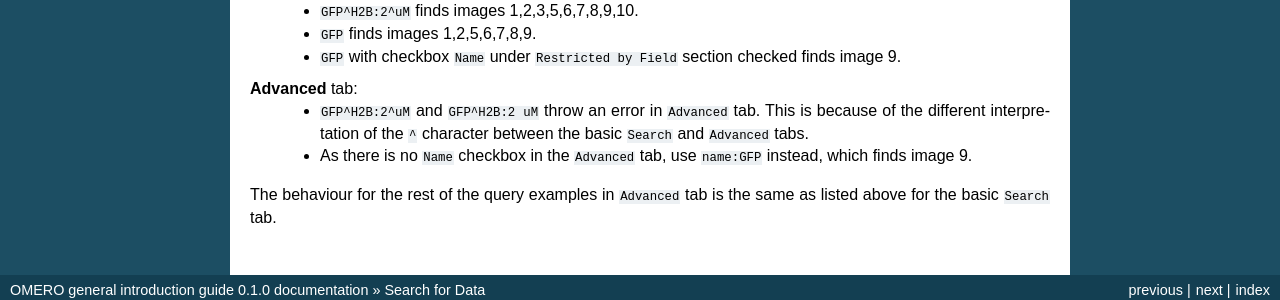
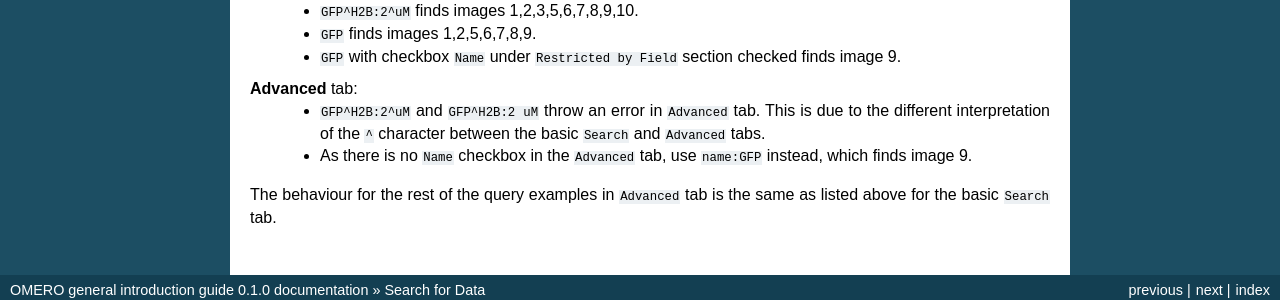
Before and after one commit to ome/omero-guide-introduction, a Sphinx documentation site: the page built from docs/search-omero.rst, in a window 1280 px wide. Shown: the part 2055-2355 px from the top of the page. Built offline with Sphinx 7.4.7, drawn with Linux system fonts in a browser that asks for light colours.

Commit message:
Update docs/search-omero.rst
Co-authored-by: jean-marie burel <j.burel@dundee.ac.uk>

```diff
--- a/docs/search-omero.rst
+++ b/docs/search-omero.rst
@@ -110,7 +110,7 @@
    - ``GFP`` with checkbox ``Name`` under ``Restricted by Field`` section checked finds image 9.
 
 **Advanced** tab:
-   - ``GFP^H2B:2^uM`` and ``GFP^H2B:2 uM`` throw an error in ``Advanced`` tab. This is because of the different interpretation of the ``^`` character between the basic ``Search`` and ``Advanced`` tabs.
+   - ``GFP^H2B:2^uM`` and ``GFP^H2B:2 uM`` throw an error in ``Advanced`` tab. This is due to the different interpretation of the ``^`` character between the basic ``Search`` and ``Advanced`` tabs.
    - As there is no ``Name`` checkbox in the ``Advanced`` tab, use ``name:GFP`` instead, which finds image 9.
 
 The behaviour for the rest of the query examples in ``Advanced`` tab is the same as listed above for the basic ``Search`` tab.
```
